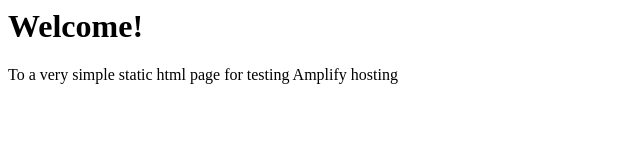
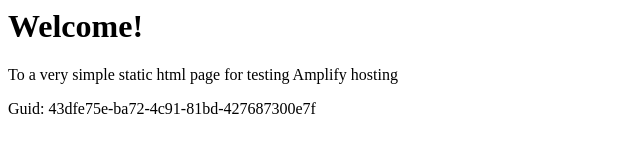
Before and after one commit to aws-aemilia-iad/Github-PR-Commit-Integration-Test-DoNotTouch-Gith-P5X5MO5I-v1-gamma-us-east-1, a website: page src/index.html in a window 1280 px wide. Shown: the whole page, without its empty margins (0-640 px from the left). Drawn offline with Linux system fonts and the light colour scheme.

Commit message:
commit from integ tests

```diff
--- a/src/index.html
+++ b/src/index.html
@@ -1,3 +1,5 @@
+
+
 <html lang="en">
 
 <head>
@@ -10,6 +12,6 @@
 <body>
     <h1>Welcome!</h1>
     <p>To a very simple static html page for testing Amplify hosting</p>
-</body>
+    <p>Guid: 43dfe75e-ba72-4c91-81bd-427687300e7f</p></body>
 
 </html>
```
